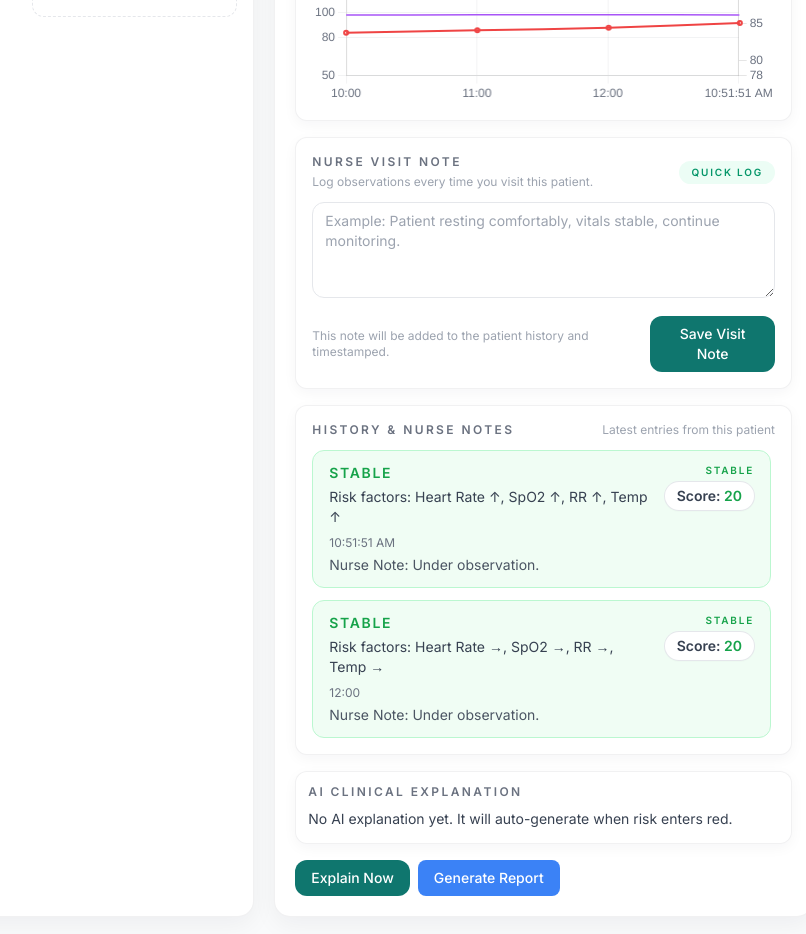
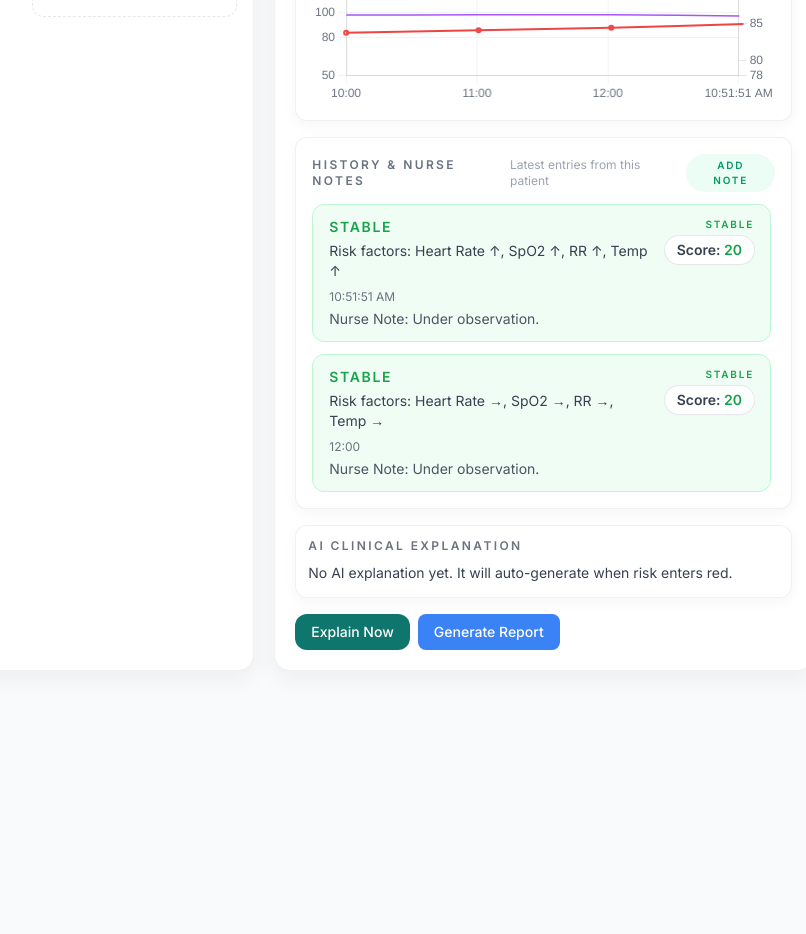
Before and after one commit to Sanvil17/HealthGuard-AI, a React (Vite) app: page / in a window 1280 px wide. Shown: the part 640-1574 px from the top of the page, without its empty margins (443-1249 px from the left). After the commit the page ends 1335 px from the top, so only its background shows below. Built offline with nearby package versions, Linux system fonts and the light colour scheme.

Commit message:
Added nurse report to History section chsnged to dropdown

```diff
--- a/src/App.jsx
+++ b/src/App.jsx
@@ -197,6 +197,7 @@ function App() {
   const [activeAlert, setActiveAlert] = useState(null)
   const [isAddPatientOpen, setIsAddPatientOpen] = useState(false)
   const [nurseNoteDrafts, setNurseNoteDrafts] = useState({})
+  const [nurseNotePanelOpen, setNurseNotePanelOpen] = useState({})
   const [aiLoadingByPatient, setAiLoadingByPatient] = useState({})
 
   const autoTriggeredInRedRef = useRef(new Set())
@@ -324,6 +325,18 @@ function App() {
     }))
   }, [nurseNoteDrafts, selectedPatientId])
 
+  const toggleNurseNotePanel = useCallback((patientId) => {
+    setNurseNotePanelOpen((previous) => ({
+      ...previous,
+      [patientId]: !previous[patientId],
+    }))
+  }, [])
+
+  const isSelectedPatientCritical = selectedPatient?.status === 'red'
+  const isSelectedPatientNotePanelOpen = Boolean(
+    selectedPatient && (isSelectedPatientCritical || nurseNotePanelOpen[selectedPatient.id]),
+  )
+
   return (
     <div className="min-h-screen bg-[#F9FAFB] text-gray-900">
       <AlertBanner alert={activeAlert} onClose={() => setActiveAlert(null)} />
@@ -419,20 +432,36 @@ function App() {
                 </div>
 
                 <div className="mb-4 dashboard-card p-4">
-                  <div className="mb-3 flex items-center justify-between gap-3">
-                    <div>
+                  <div className="mb-3 flex items-center justify-between">
                     <p className="text-xs font-semibold uppercase tracking-[0.2em] text-gray-500">
+                      History & Nurse Notes
+                    </p>
+                    <div className="flex items-center gap-2">
+                      <span className="text-xs text-gray-400">Latest entries from this patient</span>
+                      {isSelectedPatientCritical ? (
+                        <span className="rounded-full bg-red-50 px-3 py-1 text-[10px] font-semibold uppercase tracking-[0.18em] text-red-600">
+                          Critical note open
+                        </span>
+                      ) : (
+                        <button
+                          type="button"
+                          onClick={() => toggleNurseNotePanel(selectedPatient.id)}
+                          className="rounded-full bg-emerald-50 px-3 py-1 text-[10px] font-semibold uppercase tracking-[0.18em] text-emerald-600 transition hover:bg-emerald-100"
+                        >
+                          {nurseNotePanelOpen[selectedPatient.id] ? 'Hide note' : 'Add note'}
+                        </button>
+                      )}
+                    </div>
+                  </div>
+
+                  {isSelectedPatientNotePanelOpen ? (
+                    <div className="mb-4 rounded-xl border border-dashed border-emerald-200 bg-emerald-50/40 p-4">
+                      <p className="mb-2 text-xs font-semibold uppercase tracking-[0.18em] text-emerald-700">
                         Nurse Visit Note
                       </p>
-                      <p className="mt-1 text-xs text-gray-400">
-                        Log observations every time you visit this patient.
+                      <p className="mb-3 text-xs text-emerald-700/80">
+                        Use this for scheduled hourly rounds or whenever the patient needs a warning check.
                       </p>
-                    </div>
-                    <span className="rounded-full bg-emerald-50 px-3 py-1 text-[10px] font-semibold uppercase tracking-[0.18em] text-emerald-600">
-                      Quick Log
-                    </span>
-                  </div>
-
                       <textarea
                         value={nurseNoteDrafts[selectedPatient.id] ?? ''}
                         onChange={(event) => {
@@ -443,12 +472,12 @@ function App() {
                           }))
                         }}
                         placeholder="Example: Patient resting comfortably, vitals stable, continue monitoring."
-                    className="min-h-24 w-full rounded-xl border border-gray-200 bg-white px-3 py-2 text-sm text-gray-900 outline-none transition focus:border-[#0F766E]"
+                        className="min-h-24 w-full rounded-xl border border-emerald-100 bg-white px-3 py-2 text-sm text-gray-900 outline-none transition focus:border-[#0F766E]"
                       />
 
                       <div className="mt-3 flex items-center justify-between gap-3">
-                    <p className="text-xs text-gray-400">
-                      This note will be added to the patient history and timestamped.
+                        <p className="text-xs text-emerald-700/70">
+                          Saving will timestamp this note into the patient history.
                         </p>
                         <button
                           type="button"
@@ -459,14 +488,7 @@ function App() {
                         </button>
                       </div>
                     </div>
-
-                <div className="mb-4 dashboard-card p-4">
-                  <div className="mb-3 flex items-center justify-between">
-                    <p className="text-xs font-semibold uppercase tracking-[0.2em] text-gray-500">
-                      History & Nurse Notes
-                    </p>
-                    <span className="text-xs text-gray-400">Latest entries from this patient</span>
-                  </div>
+                  ) : null}
 
                   <div className="max-h-72 space-y-3 overflow-y-auto pr-1">
                     {selectedPatient.history
```
Lines whose indentation alone changed are shown as unchanged.
